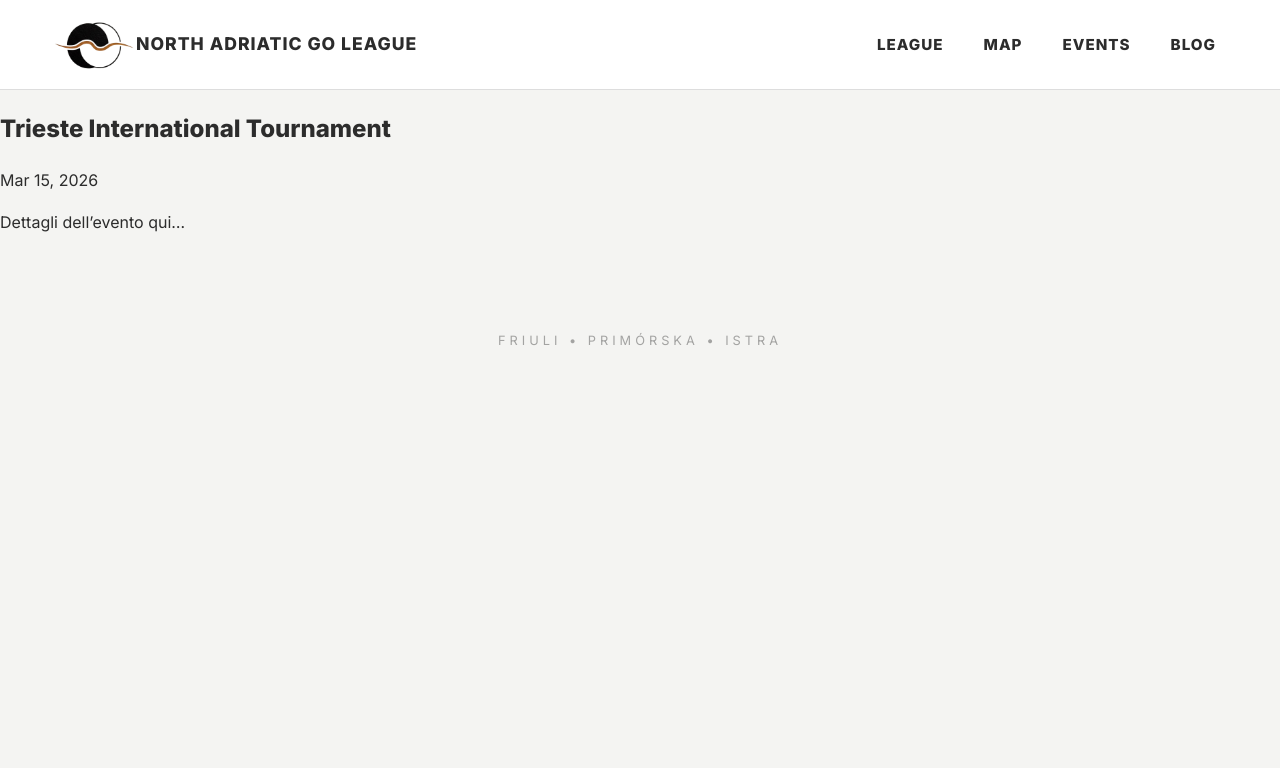
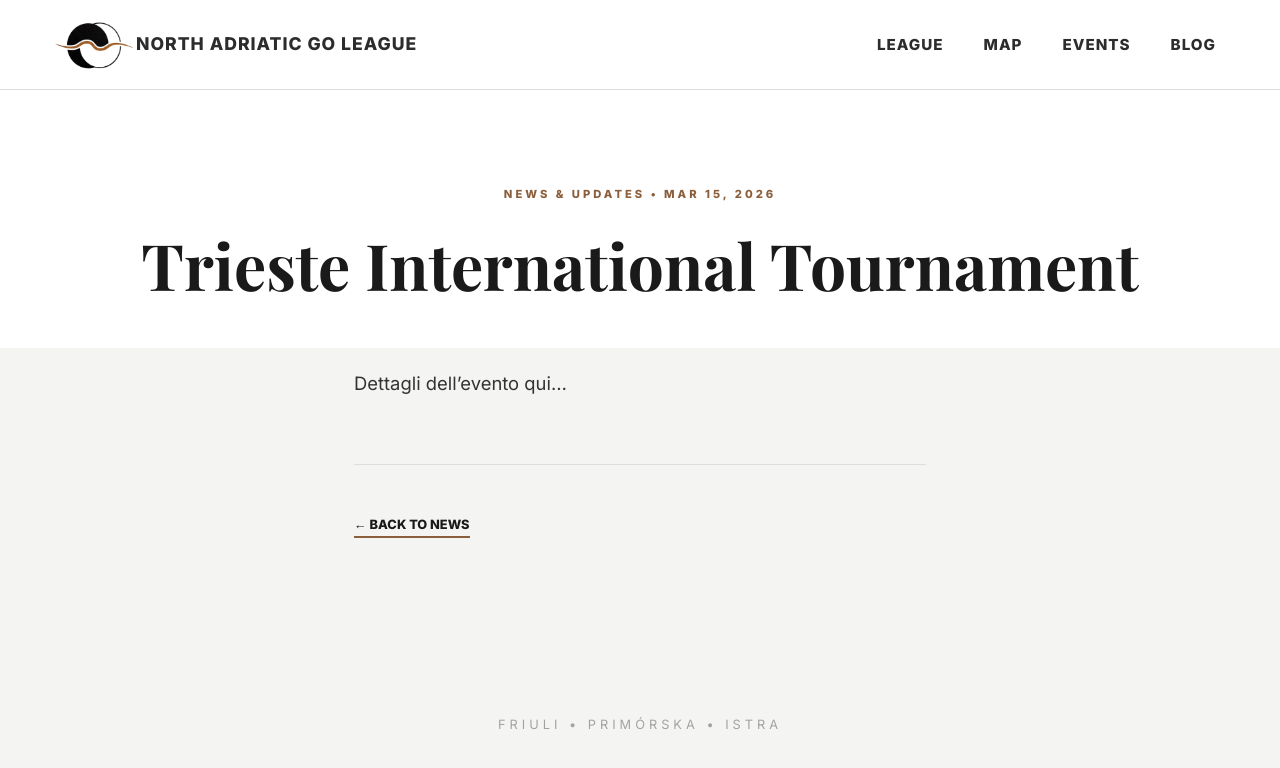
Before and after one commit to North-Adriatic-Go-League/north-adriatic-go-league.github.io, a Jekyll site: the page built from _events/trieste_open.md, in a window 1280 px wide. Shown: the top 768 px of the page. Built offline with Jekyll 4.4.1, drawn with Linux system fonts in a browser that asks for light colours; some web fonts are replaced.

Commit message:
Update post.html

```diff
--- a/_layouts/post.html
+++ b/_layouts/post.html
@@ -1,12 +1,22 @@
 ---
 layout: default
 ---
-<article class="post-content">
-    <header class="post-header">
-        <h1>{{ page.title }}</h1>
-        <p class="post-meta">{{ page.date | date: "%b %-d, %Y" }}</p>
+<div class="blog-page-wrapper">
+    <header class="hero-small" style="background: white; color: var(--black); border-bottom: none; padding-bottom: 2rem;">
+        <span style="text-transform: uppercase; letter-spacing: 3px; font-size: 0.7rem; font-weight: 800; color: var(--accent);">
+            News & Updates • {{ page.date | date: "%b %-d, %Y" }}
+        </span>
+        <h1 style="font-size: 4rem; margin-top: 10px;">{{ page.title }}</h1>
+        {% if page.subtitle %}
+        <p style="color: #666; font-size: 1.4rem; max-width: 700px;">{{ page.subtitle }}</p>
+        {% endif %}
     </header>
-    <div class="entry">
+
+    <article class="editorial-content">
         {{ content }}
-    </div>
-</article>
+
+        <div style="margin-top: 4rem; border-top: 1px solid var(--border); padding-top: 2rem;">
+            <a href="/blog" class="read-link">← Back to News</a>
+        </div>
+    </article>
+</div>
```
